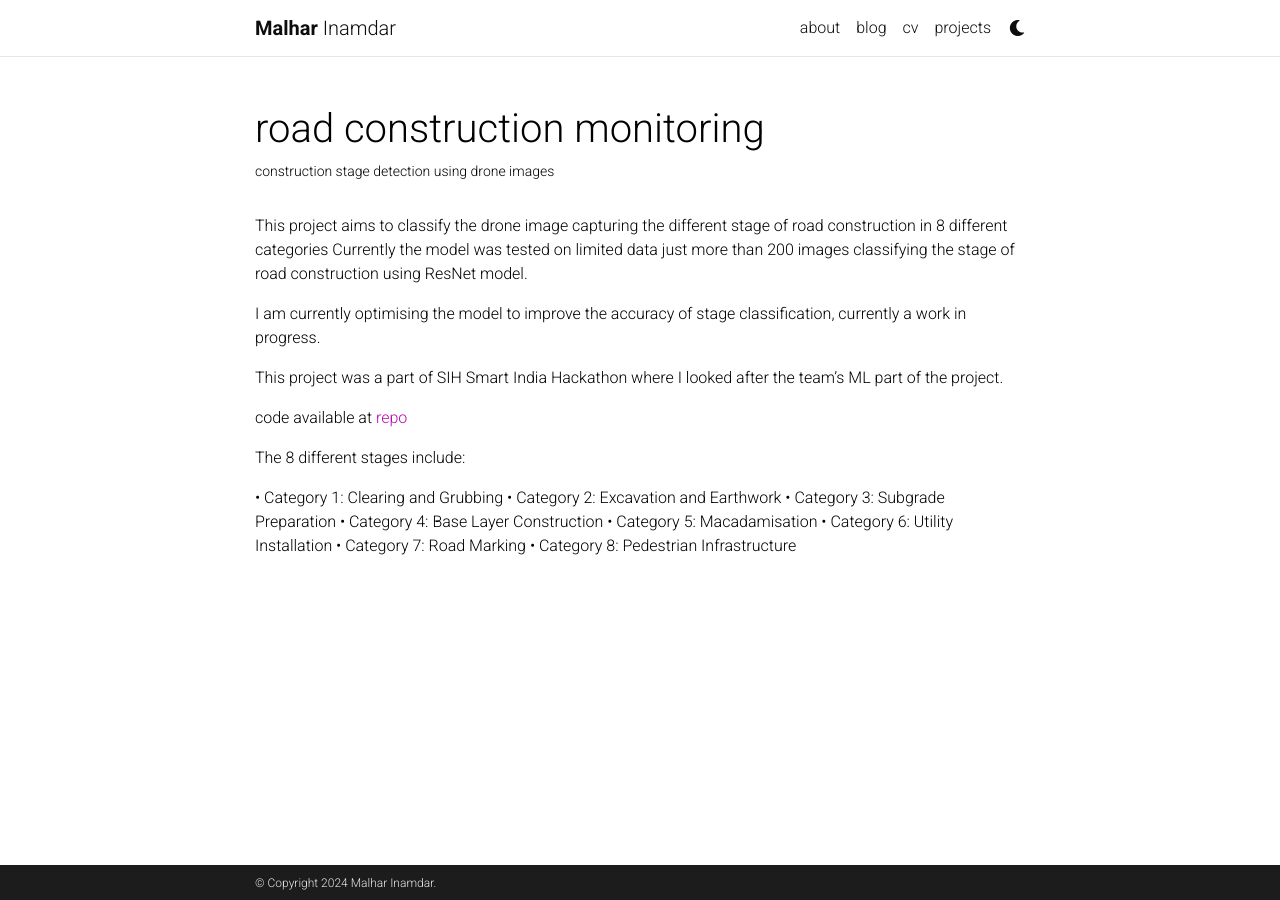
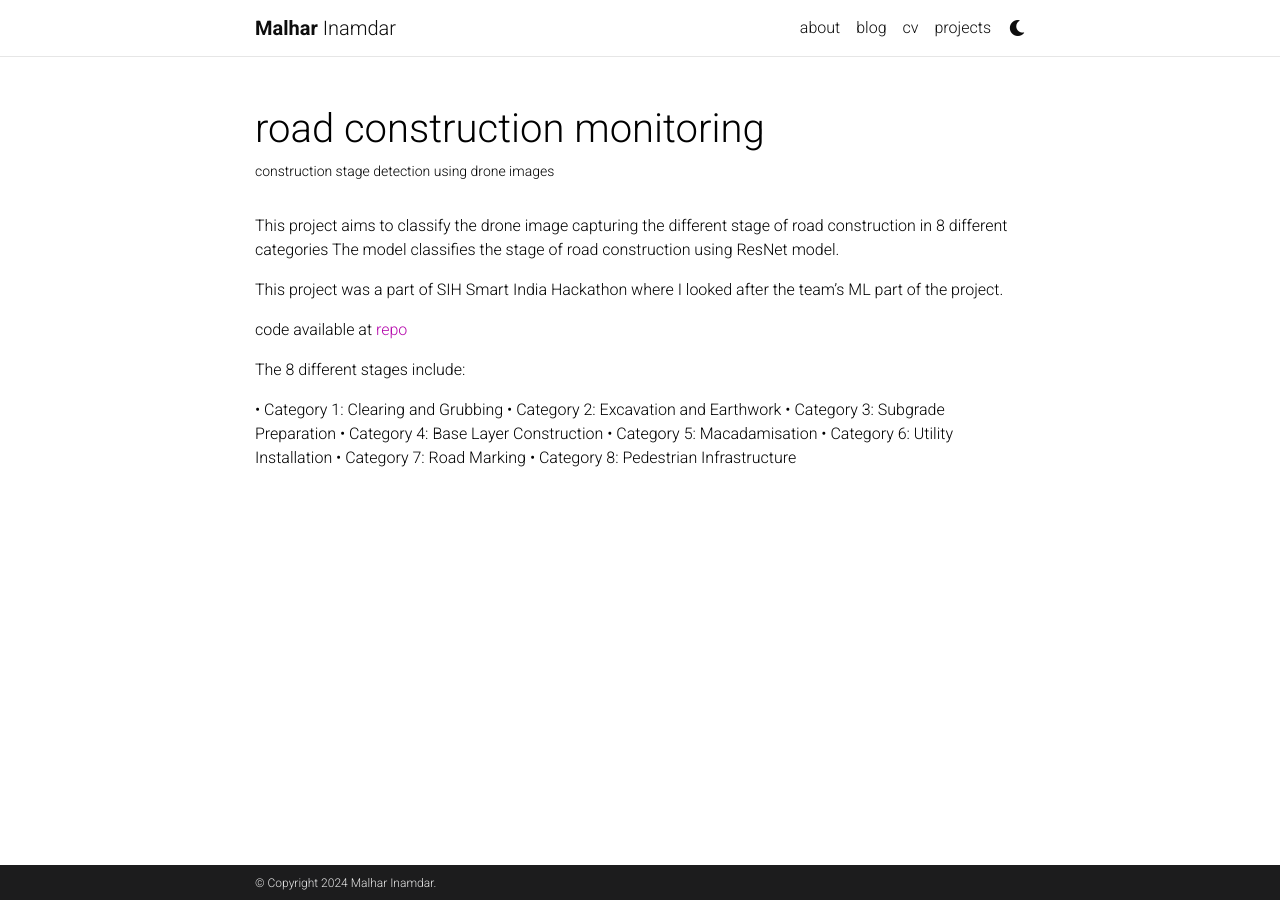
Before and after one commit to malharinamdar/malharinamdar.github.io, a Jekyll site: the page built from _projects/05-road-construction.md, in a window 1280 px wide. Built offline with Jekyll 4.4.1, drawn with Linux system fonts in a browser that asks for light colours; comment, search, counter and statistics services are not loaded; a style sheet for code colours, icons or effects is not loaded.

```diff
--- a/_projects/05-road-construction.md
+++ b/_projects/05-road-construction.md
@@ -8,9 +8,8 @@
 ---
 
 This project aims to classify the drone image capturing the different stage of road construction in 8 different categories
-Currently the model was tested on limited data just more than 200 images classifying the stage of road construction using ResNet model.
+The model classifies the stage of road construction using ResNet model.
 
-I am currently optimising the model to improve the accuracy of stage classification, currently a work in progress.
 
 This project was a part of SIH Smart India Hackathon where I looked after the team's ML part of the project.
 
```
